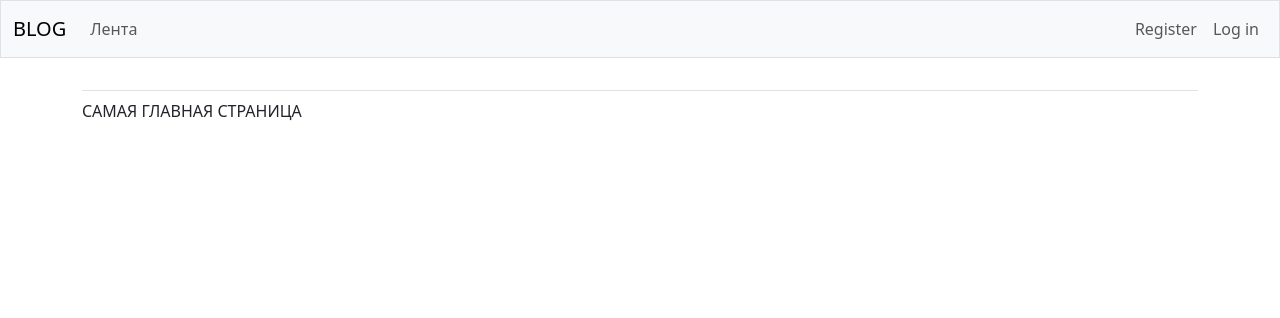
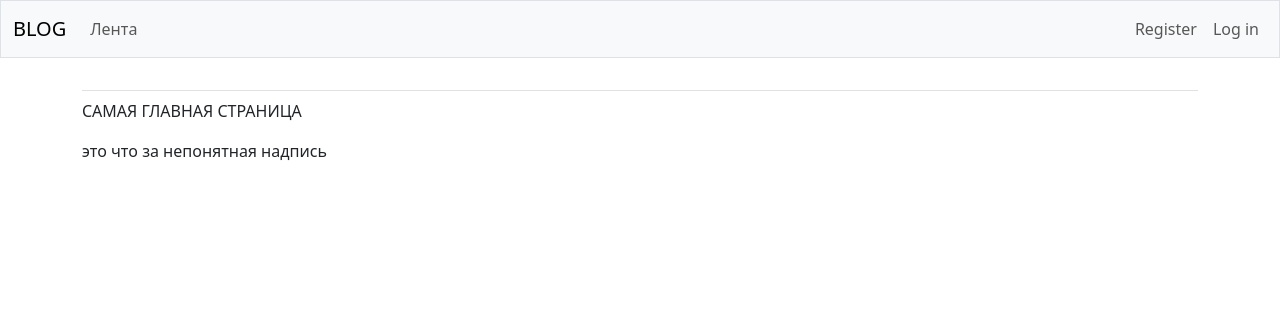
Before and after one commit to Good05Will/blog, a Django app: page / in a window 1280 px wide. Shown: the top 318 px of the page. Run offline with Django 5.2, Linux system fonts and the light colour scheme; some libraries are stand-ins or nearby versions.

Commit message:
text_001

```diff
--- a/blogs/templates/blogs/index.html
+++ b/blogs/templates/blogs/index.html
@@ -3,5 +3,6 @@
 {% block content %}
 
   <p>САМАЯ ГЛАВНАЯ СТРАНИЦА</p>
+  <p>это что за непонятная надпись</p>
 
 {% endblock content %}
```
